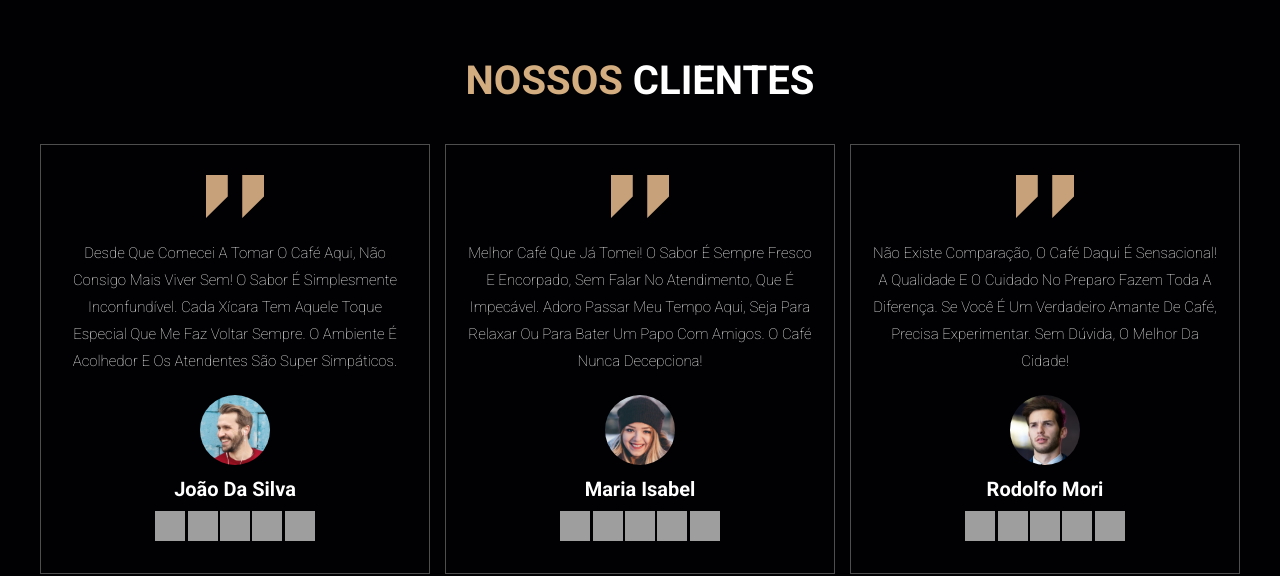
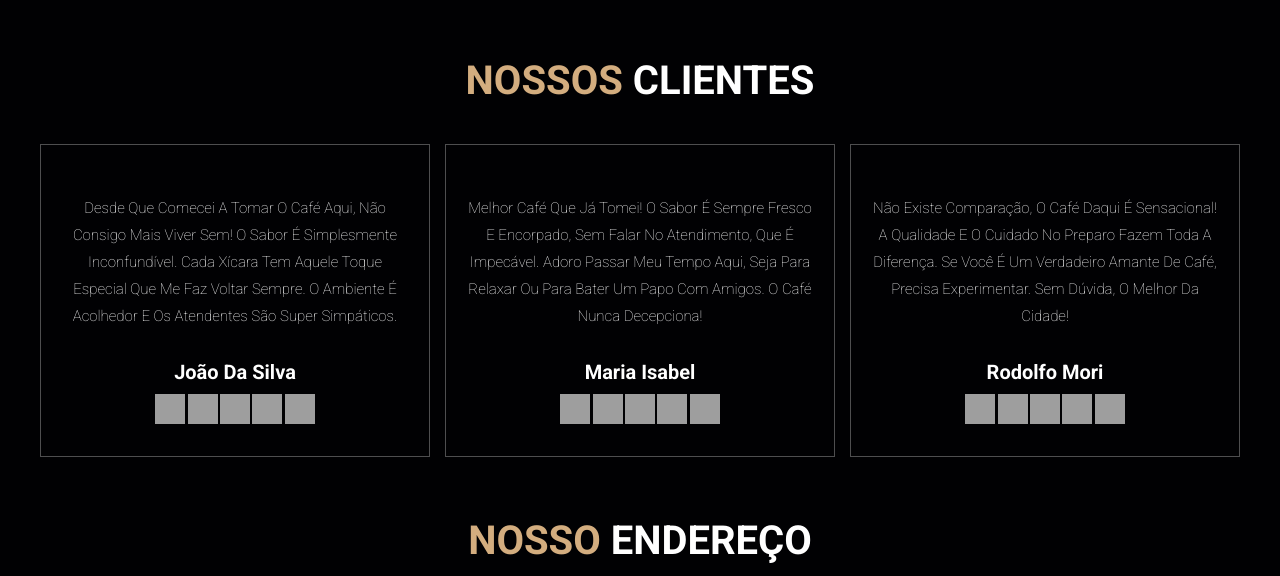
Before and after one commit to Davii106/Cafena, a plain HTML site: page index.html in a window 1280 px wide. Shown: the part 2238-2814 px from the top of the page. Drawn offline with Linux system fonts and the light colour scheme; grey boxes are pictures that could not be loaded.

Commit message:
index.html

```diff
--- a/index.html
+++ b/index.html
@@ -110,9 +110,7 @@
 
         <div class="box-container">
             <div class="box">
-                <img src="/img/quote-img.png">
                 <p>Desde que comecei a tomar o café aqui, não consigo mais viver sem! O sabor é simplesmente inconfundível. Cada xícara tem aquele toque especial que me faz voltar sempre. O ambiente é acolhedor e os atendentes são super simpáticos.</p>
-                <img src="/img/pic-1.png" alt="foto-cliente" class="user">
                 <h3>João da Silva</h3>
                 <div class="stars">
                     <img width="30" height="30" src="https://img.icons8.com/ios-filled/30/FFFFFF/star--v1.png"
@@ -128,9 +126,7 @@
                 </div>
             </div>
             <div class="box">
-                <img src="/img/quote-img.png">
                 <p>Melhor café que já tomei! O sabor é sempre fresco e encorpado, sem falar no atendimento, que é impecável. Adoro passar meu tempo aqui, seja para relaxar ou para bater um papo com amigos. O café nunca decepciona!</p>
-                <img src="/img/pic-2.png" alt="foto-cliente" class="user">
                 <h3>Maria Isabel</h3>
                 <div class="stars">
                     <img width="30" height="30" src="https://img.icons8.com/ios-filled/30/FFFFFF/star--v1.png"
@@ -146,9 +142,7 @@
                 </div>
             </div>
             <div class="box">
-                <img src="/img/quote-img.png">
                 <p>Não existe comparação, o café daqui é sensacional! A qualidade e o cuidado no preparo fazem toda a diferença. Se você é um verdadeiro amante de café, precisa experimentar. Sem dúvida, o melhor da cidade!</p>
-                <img src="/img/pic-3.png" alt="foto-cliente" class="user">
                 <h3>Rodolfo Mori</h3>
                 <div class="stars">
                     <img width="30" height="30" src="https://img.icons8.com/ios-filled/30/FFFFFF/star--v1.png"
```
